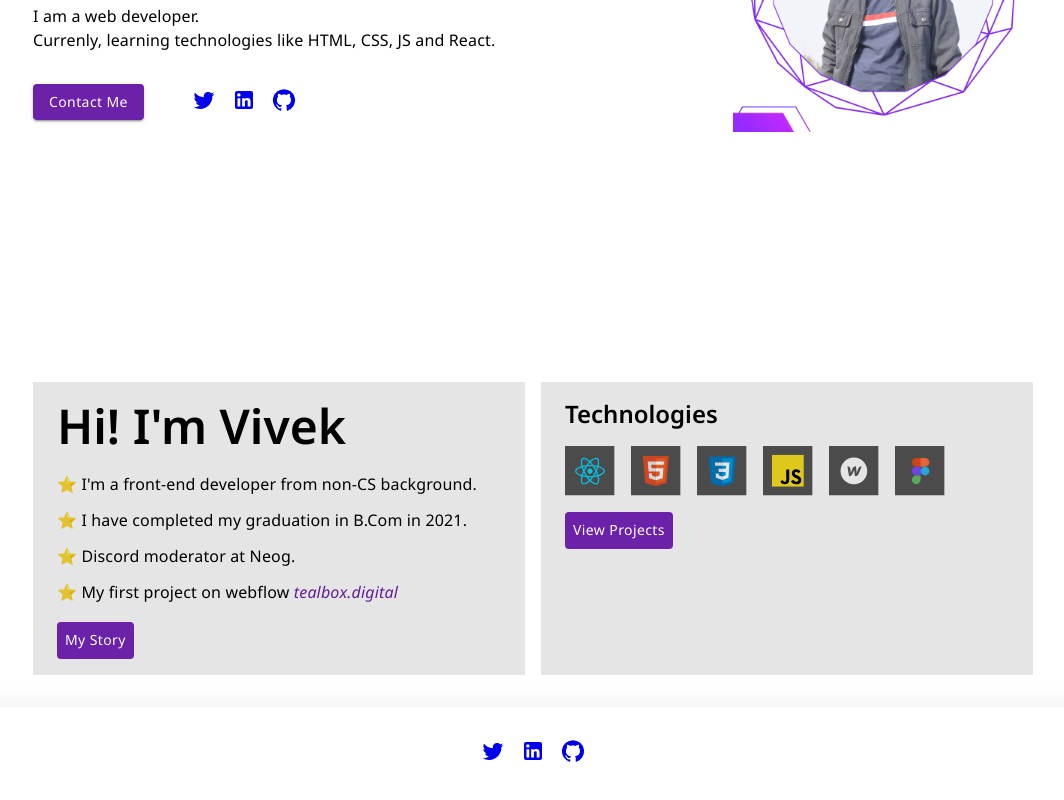
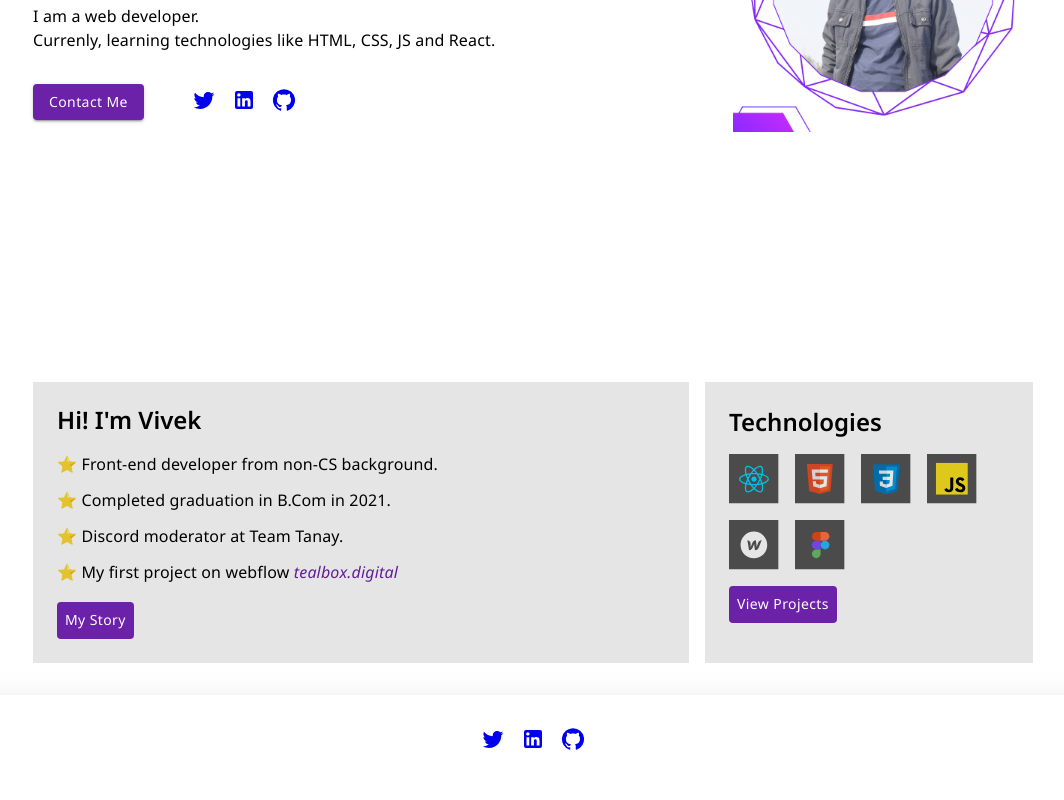
Before and after one commit to vivekbhatt07/portfolio, a React (Create React App) app: page / in a window 1280 px wide. Shown: the part 418-1218 px from the top of the page, without its empty margins (107-1171 px from the left). Built offline with nearby package versions, Linux system fonts and the light colour scheme; a web font is replaced by a local one.

Commit message:
update homepage

```diff
--- a/src/Component/GlossyCard/GlossyCard.scss
+++ b/src/Component/GlossyCard/GlossyCard.scss
@@ -1,6 +1,5 @@
 .glossy-card {
-  max-width: 500px;
-  padding: 1em 1.5em;
+  padding: 1.5em;
   position: relative;
   display: flex;
   flex-direction: column;
--- a/src/Pages/HomePage/HomePage.scss
+++ b/src/Pages/HomePage/HomePage.scss
@@ -138,7 +138,13 @@
   }
   .aboutMe-section {
     display: grid;
-    grid-template-columns: repeat(2, 1fr);
+    grid-template-columns: 1fr 0.5fr;
     gap: 1em;
+    .about-me {
+      .about-me-head {
+        font-family: var(--primary-font);
+        font-size: 24px;
+      }
+    }
   }
 }
--- a/src/Pages/HomePage/index.jsx
+++ b/src/Pages/HomePage/index.jsx
@@ -40,13 +40,16 @@ function HomePage() {
                 contact me
               </Button>
               <div className="hero-social">
-                <a href="https://twitter.com/vivekbhatt07">
+                <a href="https://twitter.com/vivekbhatt07" target="_blank">
                   <Twitter />
                 </a>
-                <a href="https://www.linkedin.com/in/vivekbhatt07/">
+                <a
+                  href="https://www.linkedin.com/in/vivekbhatt07/"
+                  target="_blank"
+                >
                   <LinkedIn />
                 </a>
-                <a href="https://github.com/vivekbhatt07">
+                <a href="https://github.com/vivekbhatt07" target="_blank">
                   <GitHub />
                 </a>
               </div>
@@ -65,23 +68,25 @@ function HomePage() {
           <ul className="about-me-list">
             <li className="about-me-item">
               <Typography className="about-me-description" variant="subtitle1">
-                ⭐ I'm a front-end developer from non-CS background.
+                ⭐ Front-end developer from non-CS background.
               </Typography>
             </li>
             <li className="about-me-item">
               <Typography className="about-me-description" variant="subtitle1">
-                ⭐ I have completed my graduation in B.Com in 2021.
+                ⭐ Completed graduation in B.Com in 2021.
               </Typography>
             </li>
             <li className="about-me-item">
               <Typography className="about-me-description" variant="subtitle1">
-                ⭐ Discord moderator at Neog.
+                ⭐ Discord moderator at Team Tanay.
               </Typography>
             </li>
             <li className="about-me-item">
               <Typography className="about-me-description" variant="subtitle1">
                 ⭐ My first project on webflow{" "}
-                <a href="https://www.tealbox.digital/">tealbox.digital</a>
+                <a href="https://www.tealbox.digital/" target="_blank">
+                  tealbox.digital
+                </a>
               </Typography>
             </li>
           </ul>
```
